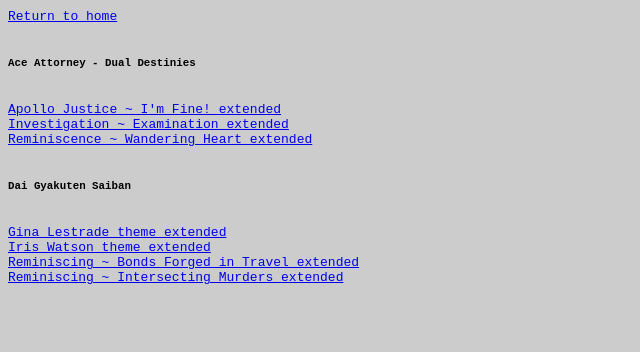
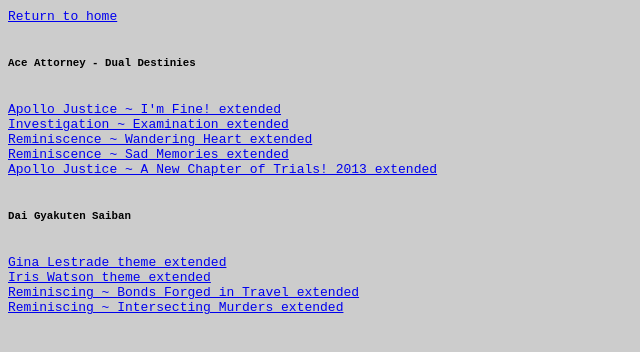
Before and after one commit to IkaPFW/IkaPFW.github.io, a plain HTML site: page Misc-BGMs/index.html in a window 1280 px wide. Shown: the part 52-404 px from the top of the page, without its empty margins (0-640 px from the left). Drawn offline with Linux system fonts and the light colour scheme.

Commit message:
Added 2 DD bgms

```diff
--- a/Misc-BGMs/index.html
+++ b/Misc-BGMs/index.html
@@ -10,6 +10,8 @@
 <a href="Apollo Justice Theme - I’m Fine! Extended [Phoenix Wright_ Ace Attorney_ DD].mp3">Apollo Justice ~ I'm Fine! extended</a><br>
 <a href="Ace Attorney_ Dual Destinies — Investigation ~ Examination (Extended).mp3">Investigation ~ Examination extended</a><br>
 <a href="Ace Attorney_ Dual Destinies — Reminiscence ~ Wandering Heart (Extended).mp3">Reminiscence ~ Wandering Heart extended</a><br>
+<a href="Ace Attorney_ Dual Destinies — Reminiscence ~ Sad Memories (Extended).mp3">Reminiscence ~ Sad Memories extended</a><br>
+<a href="Ace Attorney_ Dual Destinies — Apollo Justice ~ A New Chapter of Trials! 2013 (Extended).mp3">Apollo Justice ~ A New Chapter of Trials! 2013 extended</a><br>
 <br>
 <font face="ocr a extended"><tt><h5>Dai Gyakuten Saiban</h5><br>
 <a href="Gina Lestrade ~ Lost Messenger of the Slums - The Great Ace Attorney Music Extended.mp3">Gina Lestrade theme extended</a><br>
```
Also changed, not shown: 2 other files.
